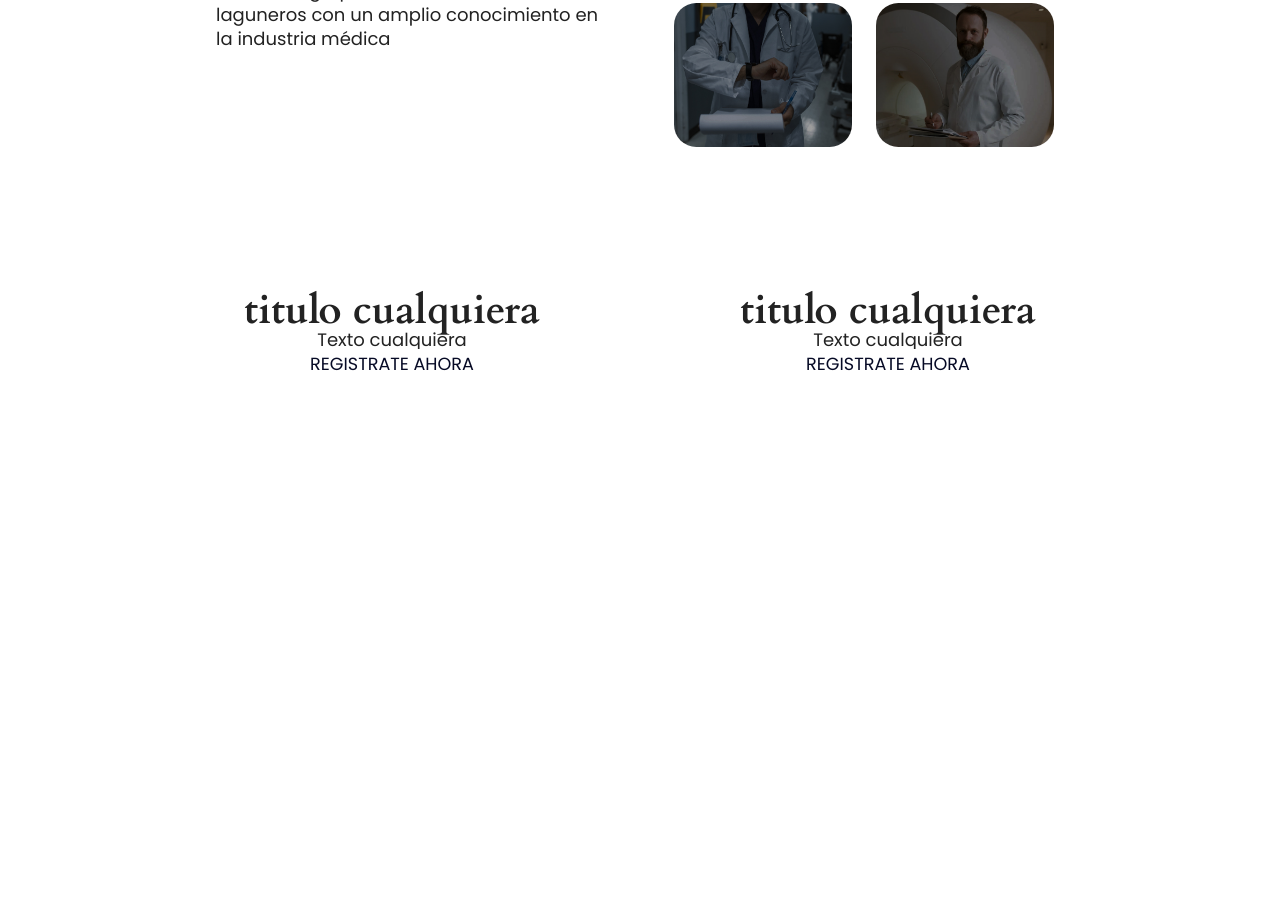
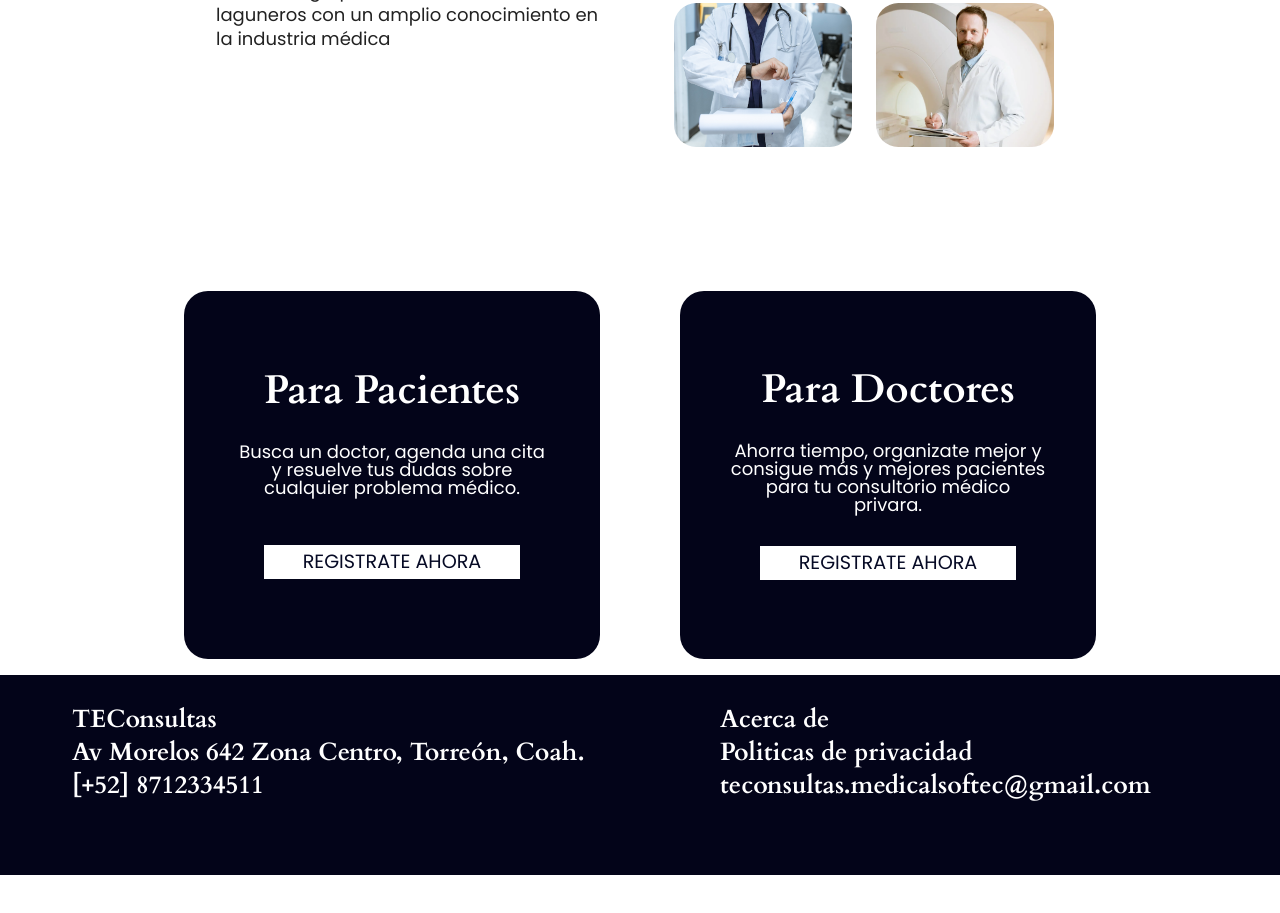
Before and after one commit to IvanGonzalezR/TEConsultas, a website: page index.html in a window 1280 px wide. Shown: the part 1637-2550 px from the top of the page. Before the commit the page ends 2264 px from the top, so only its background shows below. Drawn offline with Linux system fonts and the light colour scheme.

Commit message:
Falta el hover de las imagenes
se agrego la seccion 4 de la pagina principal y el footer, falta solucionar la parte del hover de las imagenes de la seccion 4

```diff
--- a/css/components.css
+++ b/css/components.css
@@ -84,7 +84,7 @@ nav a:hover {
 }
 
 .btnWhite {
-  font-size: 1.1em;
+  font-size: 1.2em;
   padding: 0.4em 2em;
   /* left: 738px;
   top: 697px; */
@@ -93,13 +93,22 @@ nav a:hover {
   /* border: 1px solid var(--Black-blue); */
 }
 
+.btnWhite:hover{
+  background-color: #495057;
+  color: #fff;
+}
+
 .btnBlack {
-  font-size: 1.1em;
+  font-size: 1.2em;
   padding: 0.4em 2em;
   /* left: 738px;
   top: 697px; */
   background: var(--Black-blue);
   /* border: 1px solid var(--White); */
+}
+
+.btnBlack:hover{
+  background-color: #495057;
 }
 
 .container__2col {
--- a/css/index.css
+++ b/css/index.css
@@ -79,13 +79,6 @@ header {
   margin: 0px;
   position: relative;
   background: rgb(0, 0, 10, 0.475);
-}
-
-.overlay_image:hover {
-  margin: 0px;
-  position: relative;
-  background: rgb(0, 0, 10, 0.475);
-  border-radius: 1.4rem;
 }
 
 .navigation_div {
@@ -285,11 +278,25 @@ video {
 #img1_section4 {
   display: flex;
   flex-direction: column;
+  color: #fff;
+  width: 26rem;
+  height: 23rem;
+  border-radius: 1.5rem;
+  align-items: center;
+  justify-content: center;
+  background-color: #030419;
 }
 
 #img2_section4 {
   display: flex;
   flex-direction: column;
+  color: #fff;
+  width: 26rem;
+  height: 23rem;
+  border-radius: 1.5rem;
+  align-items: center;
+  justify-content: center;
+  background-color: #030419;
 }
 
 #wrapper_section4 {
@@ -358,3 +365,34 @@ video {
 .container-patient__rigth h2 {
   padding-bottom: 1rem;
 }
+
+.footer{
+  position: relative;
+  width: 100%;
+  background-color: #030419;
+
+}
+
+.foo{
+  display: grid;
+  grid-template-columns: 50% 40%;
+  padding-top: 2rem;
+}
+
+.foo h4{
+  padding-bottom: 0.5rem;
+}
+
+.foo h4:hover{
+  color: #d2d2d2;
+  cursor: default;
+}
+
+.foo-left{
+  color: #fff;
+}
+
+.foo-right{
+  padding-left: 5rem;
+  color: #fff;
+}
--- a/index.html
+++ b/index.html
@@ -16,6 +16,7 @@
       href="https://fonts.googleapis.com/css2?family=Cardo:ital,wght@0,400;0,700;1,400&family=Poppins:wght@400;500;700&display=swap"
       rel="stylesheet"
     />
+    <script src="/js/index-hover.js"></script>
   </head>
   <body>
     <section class="section1">
@@ -78,16 +79,16 @@
       </div>
       <div class="section3_two">
         <div class="overlay_image">
-          <img src="/recursos/img/image1.jpg">
+          <img src="/recursos/img/cuadro1.png" id="img1" onmouseover="changeImage()">
         </div>
         <div class="overlay_image">
-          <img src="/recursos/img/image2.jpg">
+          <img src="/recursos/img/cuadro2.png" id="img2" onclick="changeImage2()">
         </div>
         <div class="overlay_image">
-          <img src="/recursos/img/image3.jpg">
+          <img src="/recursos/img/cuadro3.png" id="img3" onclick="changeImage3()">
         </div>
         <div class="overlay_image">
-          <img src="/recursos/img/image4.jpg">
+          <img src="/recursos/img/cuadro4.png" id="img4" onclick="changeImage4()">
         </div>
       </div>
     </div>
@@ -96,16 +97,35 @@
   <section id="section4">
     <div id="wrapper_section4">
       <div id="img1_section4">
-        <h2>titulo cualquiera</h2>
-        <p>Texto cualquiera</p>
+        <h2>Para Pacientes</h2><br><br>
+        <p>Busca un doctor, agenda una cita<br>
+            y resuelve tus dudas sobre <br>
+            cualquier problema médico.</p><br><br><br>
         <a href="" class="btnWhite">REGISTRATE AHORA</a>
       </div>
       <div id="img2_section4">
-        <h2>titulo cualquiera</h2>
-        <p>Texto cualquiera</p>
+        <h2>Para Doctores</h2><br><br>
+        <p>Ahorra tiempo, organizate mejor y <br>
+           consigue más y mejores pacientes<br>
+           para tu consultorio médico<br>
+          privara.</p><br><br>
         <a href="" class="btnWhite">REGISTRATE AHORA</a>
       </div>
     </div>
   </section>
   </body>
+  <footer class="footer">
+    <div class="foo">
+      <div class="foo-left">
+        <h4>TEConsultas</h4>
+        <h4>Av Morelos 642 Zona Centro, Torreón, Coah.</h4>
+        <h4>[+52] 8712334511</h4>
+      </div>
+      <div class="foo-right">
+        <h4>Acerca de</h4>
+        <h4>Politicas de privacidad</h4>
+        <h4>teconsultas.medicalsoftec@gmail.com</h4>
+      </div>
+    </div>
+  </footer>
 </html>
--- /dev/null
+++ b/js/index-hover.js
@@ -0,0 +1,4 @@
+function changeImage() {
+    var image1 = document.getElementById('img1');
+    image1.src = "/recursos/img/cuadro1_hover.png";
+}
```
Also changed, not shown: recursos/img/cuadro1.png (added), recursos/img/cuadro1_hover.png (added), recursos/img/cuadro2.png (added), recursos/img/cuadro2_hover.png (added), recursos/img/cuadro3.png (added), recursos/img/cuadro3_hover.png (added), recursos/img/cuadro4.png (added), recursos/img/cuadro4_hover.png (added), recursos/img/image1.jpg (deleted), recursos/img/image2.jpg (deleted), recursos/img/image3.jpg (deleted), recursos/img/image4.jpg (deleted).
